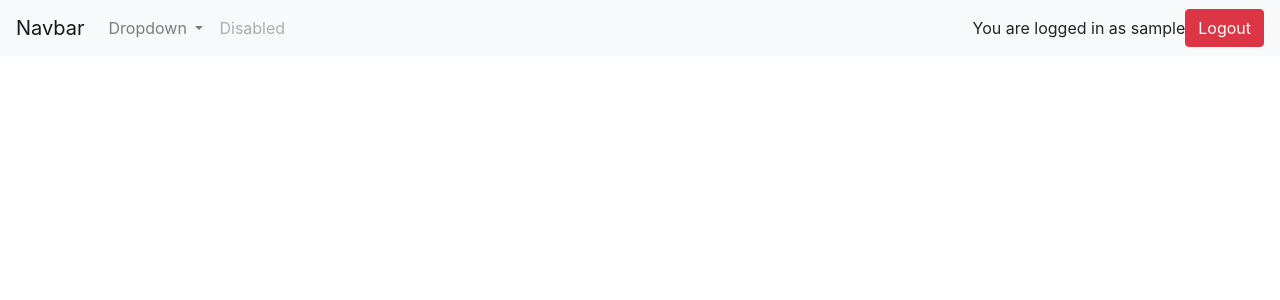
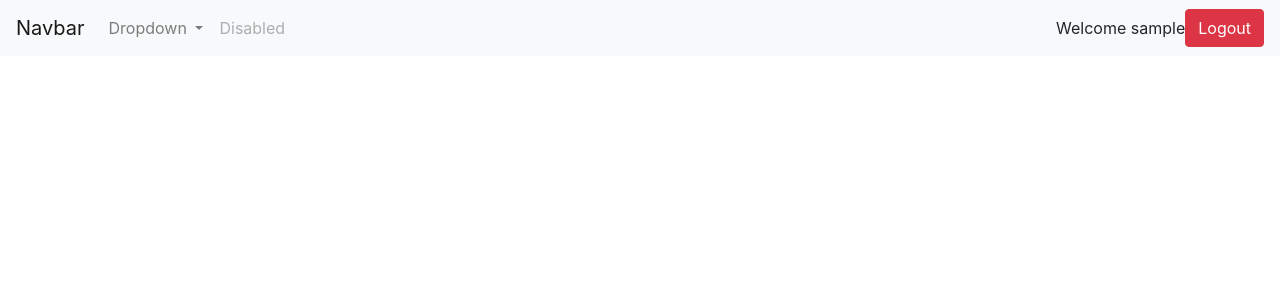
Before and after one commit to Youcode-Classe-E-2023-2024/DIABI_ANAS_WIKI, a PHP site: page / in a window 1280 px wide. Shown: the top 300 px of the page. Run offline with PHP 8.4, Linux system fonts and the light colour scheme; the visitor is signed in with stand-in values (Sample User, id 1); some libraries are stand-ins or nearby versions.

Commit message:
login_view_modifications

```diff
--- a/view/login_view.inc.php
+++ b/view/login_view.inc.php
@@ -5,7 +5,7 @@ declare(strict_types=1);
 
 function output_username() {
     if (isset($_SESSION["user_id"])){
-        echo "You are logged in as " . $_SESSION["user_username"];
+        echo "Welcome  " . $_SESSION["user_username"];
 
     }else{
         echo "You are not logged in   ";
```
